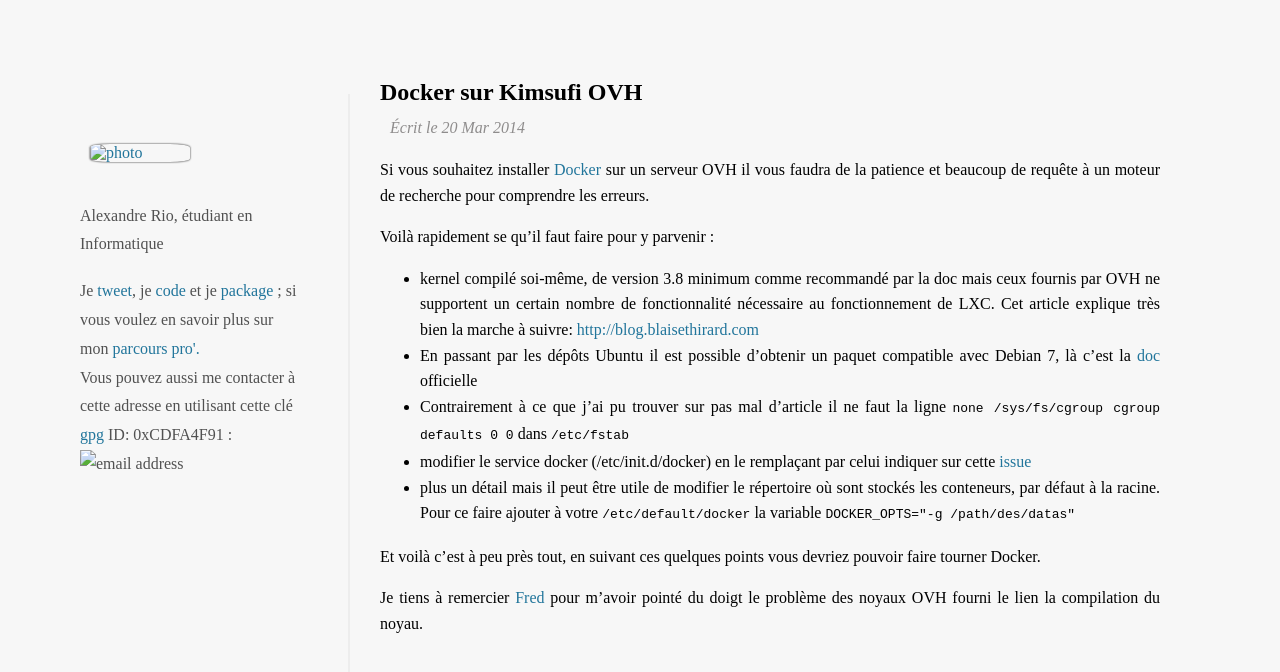
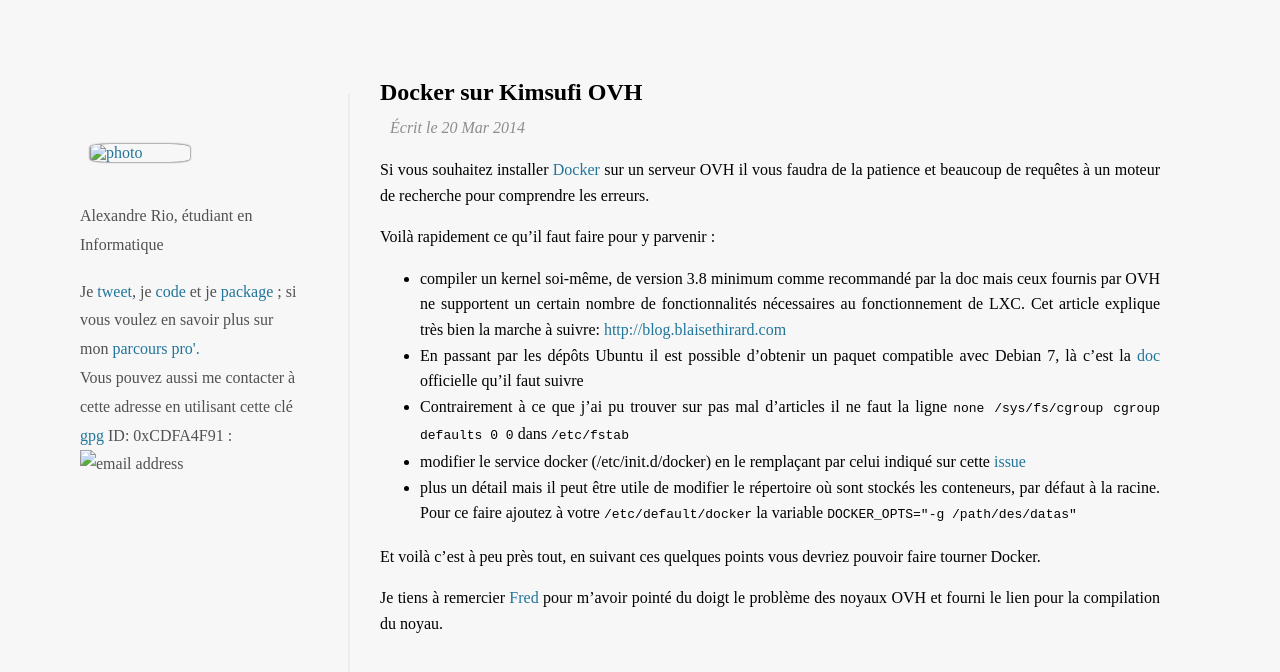
Before and after one commit to AlexandreRio/blog, a Jekyll site: the page built from _posts/2014-03-20-Docker-sur-Kimsufi-OVH.md, in a window 1280 px wide and 937 px high. Shown: the top 672 px of the window. Built offline with Jekyll 4.4.1, drawn with Linux system fonts in a browser that asks for light colours; Markdown is read by kramdown in place of the engine named in the settings.

Commit message:
fix typo

```diff
--- a/_posts/2014-03-20-Docker-sur-Kimsufi-OVH.md
+++ b/_posts/2014-03-20-Docker-sur-Kimsufi-OVH.md
@@ -3,18 +3,18 @@
 title: Docker sur Kimsufi OVH
 ---
 
-Si vous souhaitez installer [Docker](https://docker.io) sur un serveur OVH il vous faudra de la patience et beaucoup de requête à un moteur de recherche pour comprendre les erreurs.
+Si vous souhaitez installer [Docker](https://docker.io) sur un serveur OVH il vous faudra de la patience et beaucoup de requêtes à un moteur de recherche pour comprendre les erreurs.
 
-Voilà rapidement se qu'il faut faire pour y parvenir :
+Voilà rapidement ce qu'il faut faire pour y parvenir :
 
-* kernel compilé soi-même, de version 3.8 minimum comme recommandé par la doc mais ceux fournis par OVH ne supportent un certain nombre de fonctionnalité nécessaire au fonctionnement de LXC. Cet article explique très bien la marche à suivre: [http://blog.blaisethirard.com]( http://blog.blaisethirard.com/creer-des-serveurs-virtuels-debian-7-wheezy-avec-lxc-sur-un-dedie-ovh-kimsufi-2/)
-* En passant par les dépôts Ubuntu il est possible d'obtenir un paquet compatible avec Debian 7, là c'est la [doc](http://docs.docker.io/en/latest/installation/ubuntulinux/) officielle
-* Contrairement à ce que j'ai pu trouver sur pas mal d'article il ne faut la ligne
+* compiler un kernel soi-même, de version 3.8 minimum comme recommandé par la doc mais ceux fournis par OVH ne supportent un certain nombre de fonctionnalités nécessaires au fonctionnement de LXC. Cet article explique très bien la marche à suivre: [http://blog.blaisethirard.com]( http://blog.blaisethirard.com/creer-des-serveurs-virtuels-debian-7-wheezy-avec-lxc-sur-un-dedie-ovh-kimsufi-2/)
+* En passant par les dépôts Ubuntu il est possible d'obtenir un paquet compatible avec Debian 7, là c'est la [doc](http://docs.docker.io/en/latest/installation/ubuntulinux/) officielle qu'il faut suivre
+* Contrairement à ce que j'ai pu trouver sur pas mal d'articles il ne faut la ligne
 `none /sys/fs/cgroup cgroup defaults 0 0` dans `/etc/fstab`
-* modifier le service docker (/etc/init.d/docker) en le remplaçant par celui indiquer sur cette [issue](https://github.com/dotcloud/docker/issues/4568#issuecomment-37270398)
+* modifier le service docker (/etc/init.d/docker) en le remplaçant par celui indiqué sur cette [issue](https://github.com/dotcloud/docker/issues/4568#issuecomment-37270398)
 * plus un détail mais il peut être utile de modifier le répertoire où sont stockés les conteneurs, par défaut à la racine.
-Pour ce faire ajouter à votre `/etc/default/docker` la variable `DOCKER_OPTS="-g /path/des/datas"`
+Pour ce faire ajoutez à votre `/etc/default/docker` la variable `DOCKER_OPTS="-g /path/des/datas"`
 
 Et voilà c'est à peu près tout, en suivant ces quelques points vous devriez pouvoir faire tourner Docker.
 
-Je tiens à remercier [Fred](http://fspot.org/) pour m'avoir pointé du doigt le problème des noyaux OVH fourni le lien la compilation du noyau.
+Je tiens à remercier [Fred](http://fspot.org/) pour m'avoir pointé du doigt le problème des noyaux OVH et fourni le lien pour la compilation du noyau.
```
